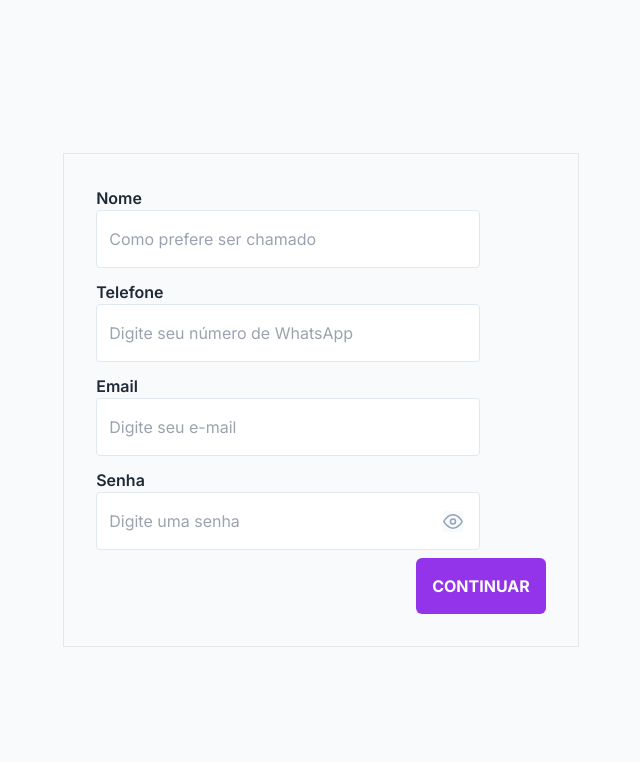
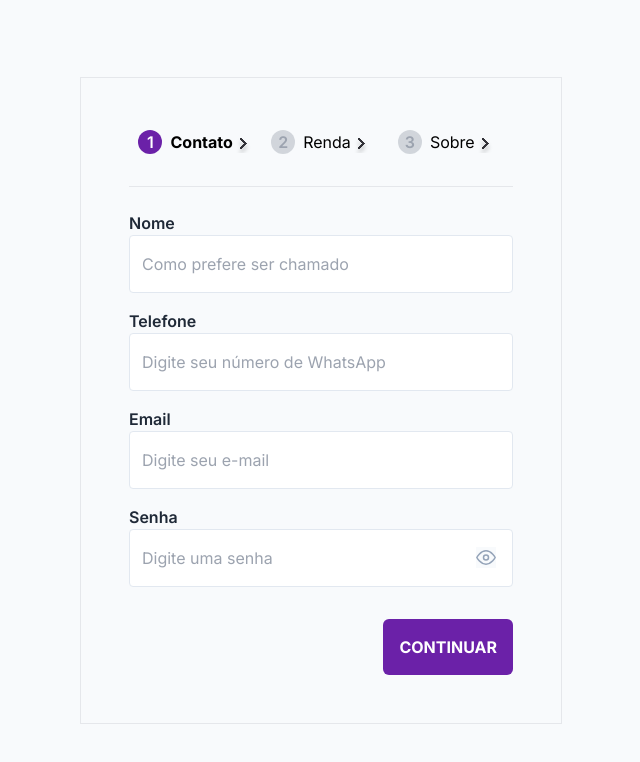
Before and after one commit to TheGzuckert/next-charty-institution, a Next.js app: page /register in a window 1280 px wide. Shown: the top 762 px of the page, without its empty margins (319-959 px from the left). Built offline with nearby package versions, Linux system fonts and the light colour scheme.

Commit message:
feat: register page-01 finished

```diff
--- a/src/app/home/page.tsx
+++ b/src/app/home/page.tsx
@@ -5,15 +5,18 @@ import Link from 'next/link';
 
 export default function LoginPage() {
   return (
-    <article className="relative">
+    <div className="relative">
+
       <div className="flex">
         <div className="w-1/2 p-8 ml-20 mt-40">
           <h1 className="text-gray-700 font-sans text-4xl font-bold whitespace-no-wrap">Núcleo De Umbanda Sagrada</h1>
           <p className="max-w-md text-gray-500 mb-4 mt-6">Faça login ou registre-se para começar a utilizar a plataforma</p>
+
           <form>
             <div className="mb-4">
               <label className="block text-sm font-medium text-gray-700 mt-6 mb-2">E-mail</label>
               <InputText placeholder="Digite seu e-mail" type="email" />
+
             </div>
             <div className="mb-2">
               <div className="flex items-center justify-between w-96">
@@ -22,16 +25,21 @@ export default function LoginPage() {
               </div>
               <InputText placeholder="Digite sua senha" type="password" />
             </div>
+
             <div className="mt-4">
-              <button className="mt-2 w-96 p-4 px-6 bg-purple-600 text-white font-semibold p-2 rounded-md hover:bg-purple-500" type="submit">Entrar</button>
+              <button className="mt-2 w-96 p-4 px-6 bg-purple-600 text-white font-semibold rounded-md hover:bg-purple-500" type="submit">Entrar</button>
               <p className="mt-5 text-gray-600">Ainda não tem uma conta? <Link href="/register" className="text-purple-600 font-bold">Inscreva-se</Link></p>
             </div>
+
           </form>
+
         </div>
         <div className="w-1/2 screen overflow-hidden flex-1">
           <Image src={wallLoginpage} className="w-full h-screen object-cover" alt="Wallpaper"/>
         </div>
+
       </div>
-    </article>
+
+    </div>
   );
 }
--- a/src/app/layout.tsx
+++ b/src/app/layout.tsx
@@ -6,7 +6,7 @@ const inter = Inter({ subsets: ['latin'] })
 
 export const metadata: Metadata = {
   title: 'Charty Institution',
-  description: 'A simple aplicaton to manage your institution',
+  description: 'A simple aplicaton to help a charity institution',
 }
 
 export default function RootLayout({
@@ -15,7 +15,7 @@ export default function RootLayout({
   children: React.ReactNode
 }) {
   return (
-    <html lang="pt-br">
+    <html lang="pt">
       <body className={inter.className}>{children}</body>
     </html>
   )
--- a/src/app/register/page.tsx
+++ b/src/app/register/page.tsx
@@ -1,32 +1,62 @@
-import { InputText } from '@/components/input/Input';
+import { InputText } from "@/components/input/Input";
+import Image from "next/image";
+import setaIcon from './../../../public/assets/seta.svg';
 
 export default function LoginPage() {
   return (
     <section className="flex items-center justify-center h-screen">
-      <hr></hr>
       <div className="flex border border-solid border-gray-200">
-        <form className="relative w-1/2 p-8">
-          <div className='mb-2'>
+        <form className="relative w-1/2 p-12">
+
+          <div className="flex items-center justify-center w-96 p-1">
+
+            <div className="flex items-center justify-center w-96">
+              <div className="mb-1 w-6 h-6 flex items-center justify-center font-semibold bg-purple-800 rounded-full text-white">1</div>
+              <p className="ml-2 mb-1 font-bold">Contato</p>
+              <Image src={setaIcon} width={20} height={20} alt="" />
+            </div>
+
+            <div className="flex items-center justify-center w-96">
+              <div className="mb-1 w-6 h-6 flex items-center justify-center font-semibold bg-gray-300 rounded-full text-gray-400">2</div>
+              <p className="ml-2 mb-1">Renda</p>
+              <Image src={setaIcon} width={20} height={20} alt="" />
+            </div>
+
+            <div className="flex items-center justify-center w-96">
+              <div className="mb-1 w-6 h-6 flex items-center justify-center font-semibold bg-gray-300 rounded-full text-gray-400">3</div>
+              <p className="ml-2 mb-1">Sobre</p>
+              <Image src={setaIcon} width={20} height={20} alt="" />
+            </div>
+
+          </div>
+          <hr className="w-96 mb-6 mt-6"></hr>
+
+          <div className="mb-2">
             <label className="space-x-1 mt-8 text-gray-800 font-semibold font-ibm-plex-sans text-1 leading-150">Nome</label>
             <InputText placeholder="Como prefere ser chamado" type="text"/>
           </div>
-          <div className="mb-2 mt-3">
+
+          <div className="mb-2 mt-4">
             <label className="space-x-1 mt-8 text-gray-800 font-semibold font-ibm-plex-sans text-1 leading-150">Telefone</label>
             <InputText placeholder="Digite seu número de WhatsApp" type="text"/>
+
           </div>
-          <div className="mb-2 mt-3">
+          <div className="mb-2 mt-4">
             <label className="space-x-1 mt-8 text-gray-800 font-semibold font-ibm-plex-sans text-1 leading-150">Email</label>
             <InputText placeholder="Digite seu e-mail" type="email" />
+
           </div>
-          <div className="mb-2 mt-3">
+          <div className="mb-2 mt-4">
             <label className="space-x-1 mt-8 text-gray-800 font-semibold font-ibm-plex-sans text-1 leading-150">Senha</label>
-            <InputText placeholder="Digite uma senha" type="password" />
+            <InputText placeholder="Digite uma senha" type="password"/>
           </div>
-          <div className="ml-80">
-            <button className="flex p-4 justify-center items-center space-x-2 rounded-md bg-purple-600 text-white font-bold">
+
+          <div className="mt-8 flex items-center justify-end w-96">
+            <button type="button" className="flex p-4 justify-center items-center space-x-2 rounded-md bg-purple-800 text-white font-bold">
               CONTINUAR
             </button>
           </div>
+
         </form>
       </div>
     </section>
```
Also changed, not shown: public/assets/seta.svg (added).
